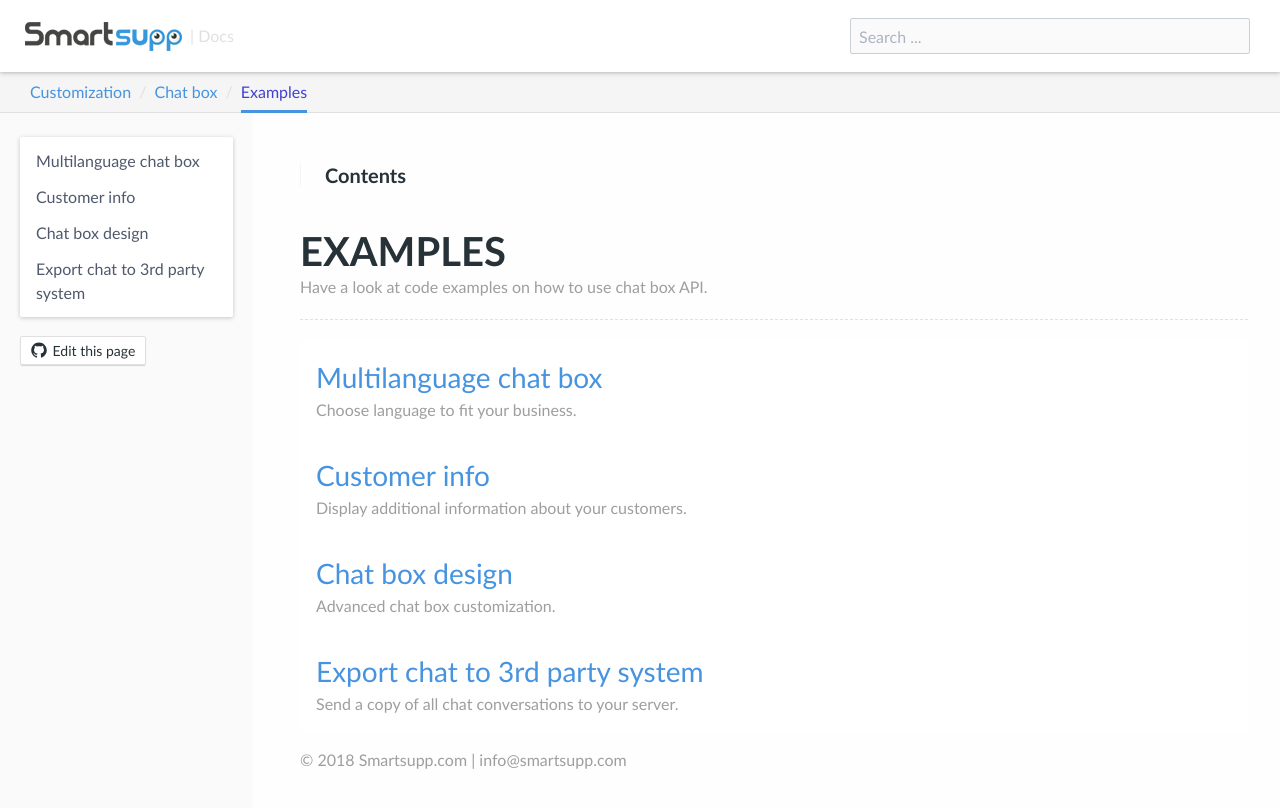
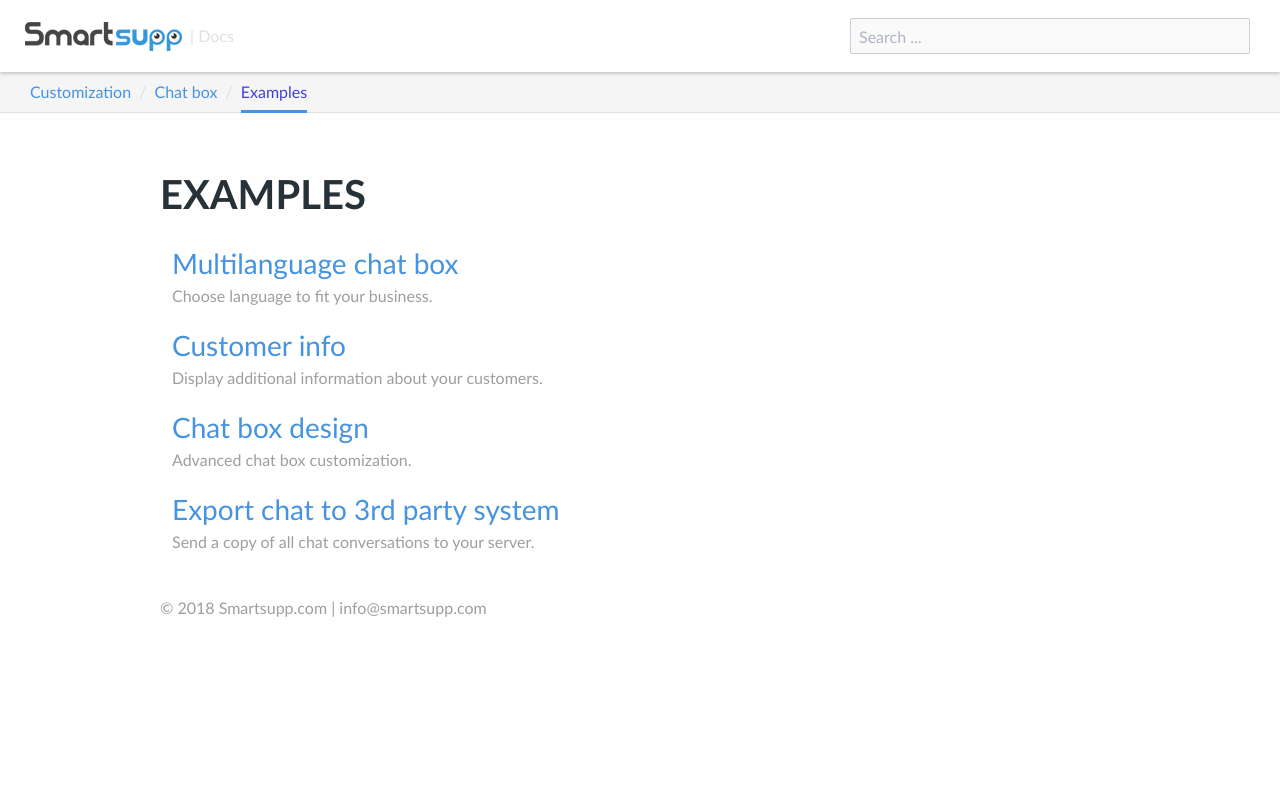
Before and after one commit to smartsupp/smartsupp.github.io, a Jekyll site: the page built from _docs/examples/index.html, in a window 1280 px wide. Shown: the top 808 px of the page. Built offline with Jekyll 4.4.1, drawn with Linux system fonts in a browser that asks for light colours; comment, search, counter and statistics services are not loaded.

Commit message:
Categories redesigned

```diff
--- a/_docs/examples/index.html
+++ b/_docs/examples/index.html
@@ -1,9 +1,24 @@
 ---
-layout: "default"
+layout: "category"
 title: "EXAMPLES"
 subtitle: "Have a look at code examples on how to use chat box API."
 class: "home-docs"
 permalink: /docs/examples/index.html
 ---
 
-{% include docs/category/examples.html %}
+<div class="section section-cards">
+  {% for item in site.data.articles.examples %}
+  <a href="{{ item.url }}">
+    <div class="card">
+      <div class="card-header">
+        <div class="card-title h3">
+          <p>{{ item.title }}</p>
+        </div>
+        <p class="card-subtitle">{{ item.subtitle }}</p>
+      </div>
+    </div>
+    <!-- card -->
+  </a>
+  {% endfor %}
+</div>
+<!-- section -->
--- a/_includes/docs/category/examples.html
+++ /dev/null
@@ -1,16 +0,0 @@
-<div class="section section-cards">
-  {% for item in site.data.articles.examples %}
-  <a href="{{ item.url }}">
-    <div class="card">
-      <div class="card-header">
-        <div class="card-title h3">
-          <p>{{ item.title }}</p>
-        </div>
-        <p class="card-subtitle">{{ item.subtitle }}</p>
-      </div>
-    </div>
-    <!-- card -->
-  </a>
-  {% endfor %}
-</div>
-<!-- section -->
--- /dev/null
+++ b/_layouts/category.html
@@ -0,0 +1,34 @@
+<!DOCTYPE html>
+<html lang="en">
+
+{% include head/meta-data.html %}
+
+<body {% if page.layout == 'category' %}class="{{ page.layout }} {{ page.title | slugify }}{% if page.class != null %} {{ page.class }}{% endif %}"{% endif %}>
+
+  {% include header/site-nav.html %}
+  {% include docs/breadcrumb.html %}
+
+  <div class="container grid-lg">
+
+    <div class="columns">
+      <div class="column col-12">
+
+        <h1>{{ page.title }}</h1>
+
+        {{ content }}
+
+        {% include footer/footer.html %}
+
+      </div>
+      <!-- column -->
+    </div>
+    <!-- columns -->
+
+  </div>
+  <!-- container -->
+
+  {% include footer/scripts.html %}
+
+</body>
+
+</html>
```
Also changed, not shown: _docs/chat-box/index.html (+17 -2 lines), _docs/customization/index.html (+17 -2 lines), _includes/docs/category/chat-box.html (deleted, +0 -16 lines), _includes/docs/category/customization.html (deleted, +0 -16 lines), assets/sass/partials/main-content.scss (+10 -2 lines), assets/css/main-min.css.
